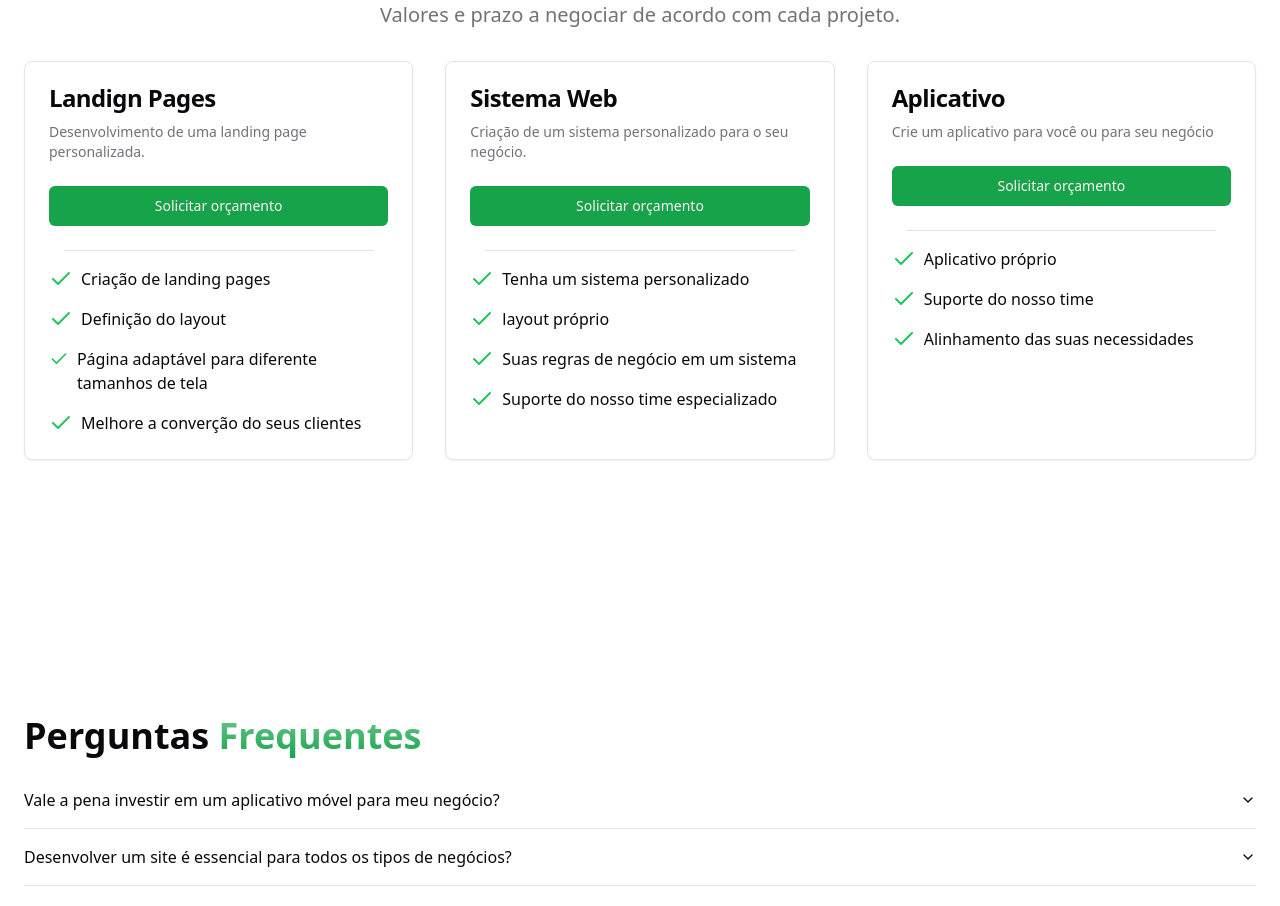
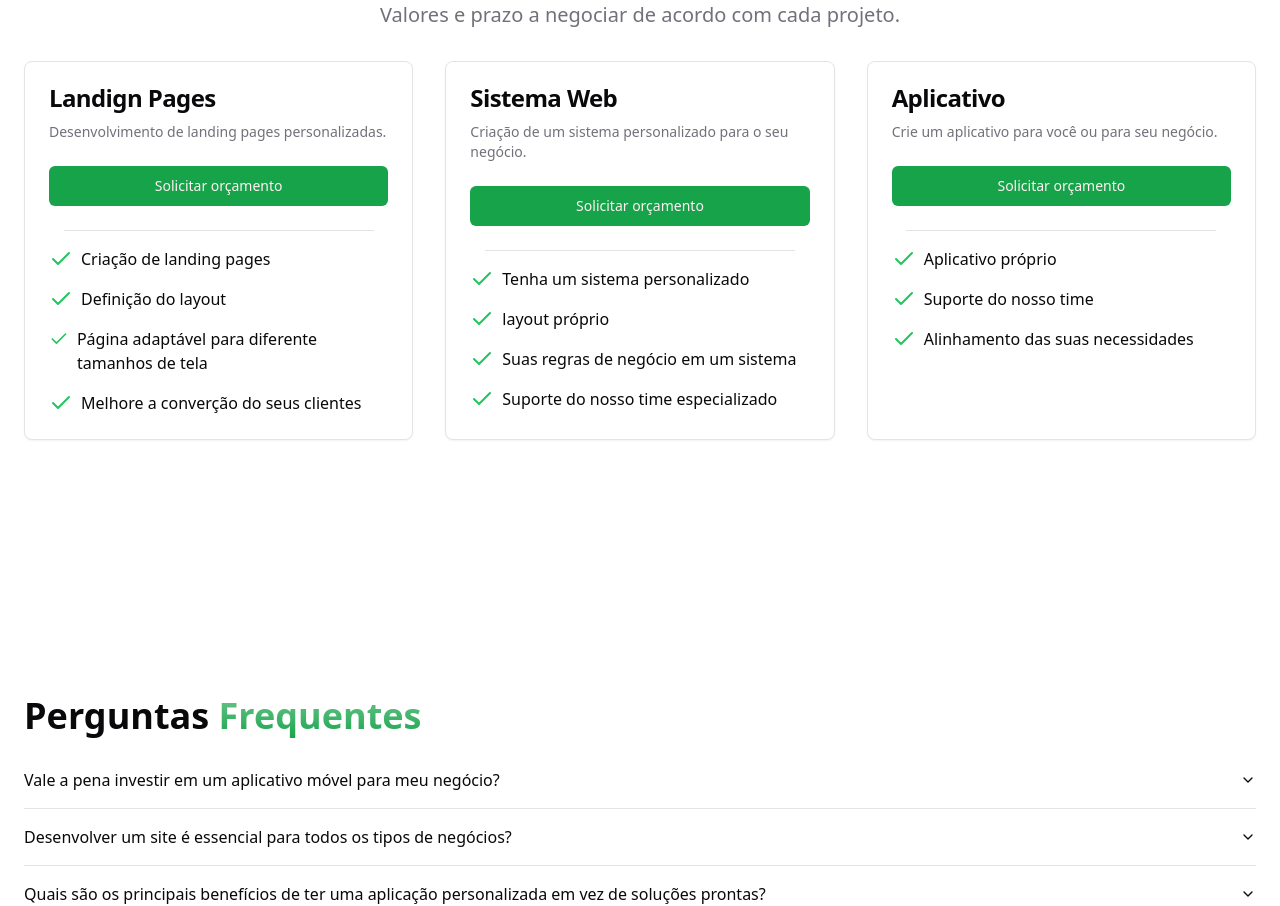
Before and after one commit to viniciusxsousa/infinitude-software-lp, a React (Vite) app: page / in a window 1280 px wide. Shown: the part 4240-5146 px from the top of the page. Built offline with nearby package versions, Linux system fonts and the light colour scheme.

Commit message:
fix: texto do box landind pages

```diff
--- a/src/components/Pricing.tsx
+++ b/src/components/Pricing.tsx
@@ -30,7 +30,7 @@ const pricingList: PricingProps[] = [
     popular: 0,
     price: ' consultar',
     description:
-      "Desenvolvimento de uma landing page personalizada.",
+      "Desenvolvimento de landing pages personalizadas.",
     buttonText: "Solicitar orçamento",
     benefitList: [
       "Criação de landing pages",
@@ -58,7 +58,7 @@ const pricingList: PricingProps[] = [
     popular: 0,
     price: ' consultar',
     description:
-      "Crie um aplicativo para você ou para seu negócio",
+      "Crie um aplicativo para você ou para seu negócio.",
     buttonText: "Solicitar orçamento",
     benefitList: [
       "Aplicativo próprio",
```
